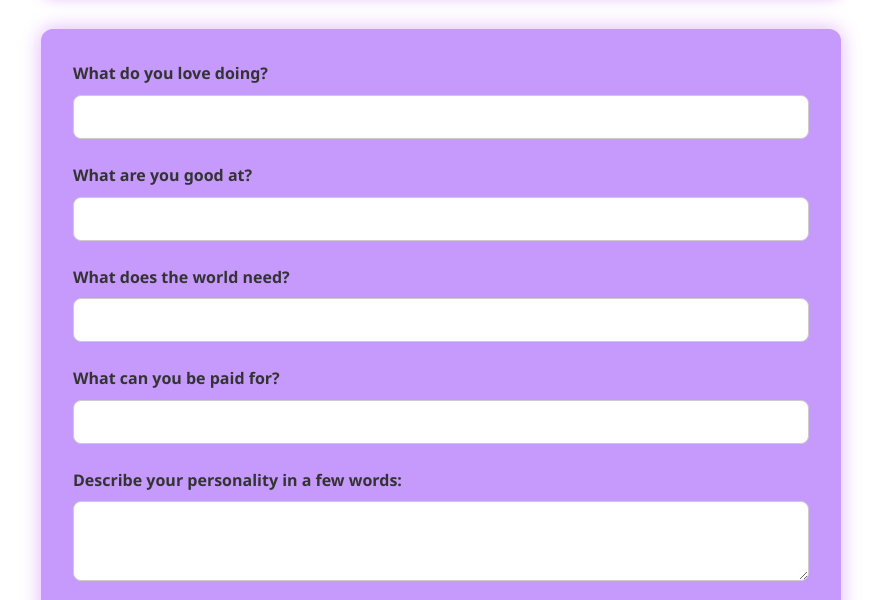
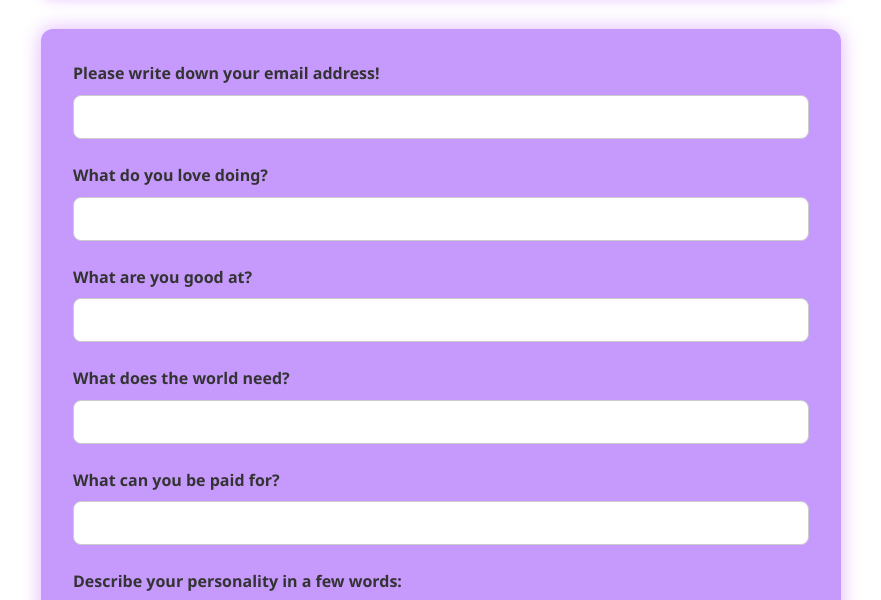
Before and after one commit to fardin2516/Ikigai-career-find-form, a plain HTML site: page index.html in a window 1280 px wide. Shown: the part 185-785 px from the top of the page, without its empty margins (199-1080 px from the left). Drawn offline with nearby package versions, Linux system fonts and the light colour scheme.

Commit message:
email place  added

```diff
--- a/index.html
+++ b/index.html
@@ -150,6 +150,12 @@
   </blockquote> -->
 
   <form action="https://formspree.io/f/mqaqwkdb" method="POST" id="ikigaiForm">
+
+    <div class="form-group">
+      <label for="Email">Please write down your email address!</label>
+      <input type="text" id="love" name="love" required />
+    </div>
+
     <div class="form-group">
       <label for="love">What do you love doing?</label>
       <input type="text" id="love" name="love" required />
```
